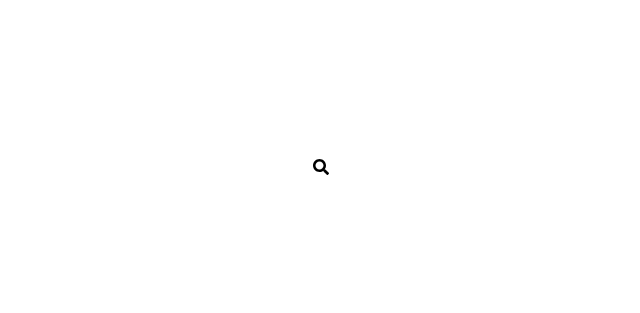
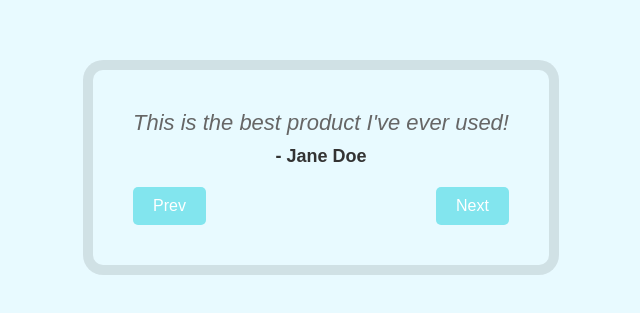
Before and after one commit to Fl3mish/react-mini-projects, a React (Create React App) app: page / in a window 1280 px wide. Shown: the part 233-546 px from the top of the page, without its empty margins (319-959 px from the left). Built offline with nearby package versions, Linux system fonts and the light colour scheme.

Commit message:
Testimonials component/project

```diff
--- a/src/App.js
+++ b/src/App.js
@@ -3,7 +3,8 @@
 // import MealApi from "./components/MealApi";
 // import Calculator from "./components/calculator/Calculator";
 // import ToggleColor from "./components/toggleColor/ToggleColor";
-import HiddenSearchBar from "./components/hiddenSearchBar/HiddenSearchBar";
+// import HiddenSearchBar from "./components/hiddenSearchBar/HiddenSearchBar";
+import Testimonials from "./components/testimonials/Testimonials";
 
 // import "./styles.css";
 function App() {
@@ -14,7 +15,8 @@ function App() {
       {/* <MealApi /> */}
       {/* <Calculator /> */}
       {/* <ToggleColor /> */}
-      <HiddenSearchBar />
+      {/* <HiddenSearchBar /> */}
+      <Testimonials />
     </div>
   );
 }
--- /dev/null
+++ b/src/components/testimonials/Testimonials.js
@@ -0,0 +1,53 @@
+import { useState } from "react";
+import "./styles.css";
+
+export default function Testimonials() {
+  const [currentIndex, setCurrentIndex] = useState(0);
+  const testimonials = [
+    {
+      quote: "This is the best product I've ever used!",
+      author: "Jane Doe",
+    },
+    {
+      quote: "I highly recommend this product to everyone!",
+      author: "John Doe",
+    },
+    {
+      quote: "This product has completely changed my life.",
+      author: "Maximus",
+    },
+  ];
+
+  function handlePrev() {
+    // setCurrentIndex(currentIndex > 0 ? currentIndex - 1 : 0);
+    // ----------------------------------------------
+    // Loops through the list
+    setCurrentIndex(
+      (currentIndex + testimonials.length - 1) % testimonials.length
+    );
+  }
+
+  function handleNext() {
+    // setCurrentIndex(
+    //     currentIndex < testimonials.length - 1 ? currentIndex + 1 : currentIndex
+    // );
+    // ----------------------------------------------
+    // Loops through the list
+    setCurrentIndex((currentIndex + 1) % testimonials.length);
+  }
+
+  return (
+    <div className="testimonials">
+      <div className="testimonials-quote">
+        {testimonials[currentIndex].quote}
+      </div>
+      <div className="testimonials-author">
+        - {testimonials[currentIndex].author}
+      </div>
+      <div className="testimonials-nav">
+        <button onClick={handlePrev}>Prev</button>
+        <button onClick={handleNext}>Next</button>
+      </div>
+    </div>
+  );
+}
--- /dev/null
+++ b/src/components/testimonials/styles.css
@@ -0,0 +1,60 @@
+* {
+  box-sizing: border-box;
+  margin: 0;
+  padding: 0;
+}
+
+body {
+  display: flex;
+  justify-content: center;
+  align-items: center;
+  height: 100vh;
+  background: #e8faff;
+}
+
+.testimonials {
+  margin: 0 auto;
+  text-align: center;
+  font-family: sans-serif;
+  border-radius: 10px;
+  padding: 40px;
+  box-shadow: 0 0 0 10px rgba(0, 0, 0, 0.1);
+}
+
+.testimonials-quote {
+  font-size: 22px;
+  font-style: italic;
+  margin-bottom: 10px;
+  color: #666;
+}
+
+.testimonials-author {
+  font-size: 18px;
+  font-weight: bold;
+  margin-bottom: 20px;
+  color: #333;
+}
+
+.testimonials-nav {
+  display: flex;
+  justify-content: space-between;
+}
+
+.testimonials-nav button {
+  padding: 10px 20px;
+  border: none;
+  background: #82e5ee;
+  color: #fff;
+  font-size: 16px;
+  cursor: pointer;
+  border-radius: 5px;
+  transition: background-color 0.3s;
+}
+
+.testimonials-nav button:hover {
+  background-color: #037680;
+}
+
+.testimonials-nav button:active {
+  transform: scale(0.95);
+}
```
